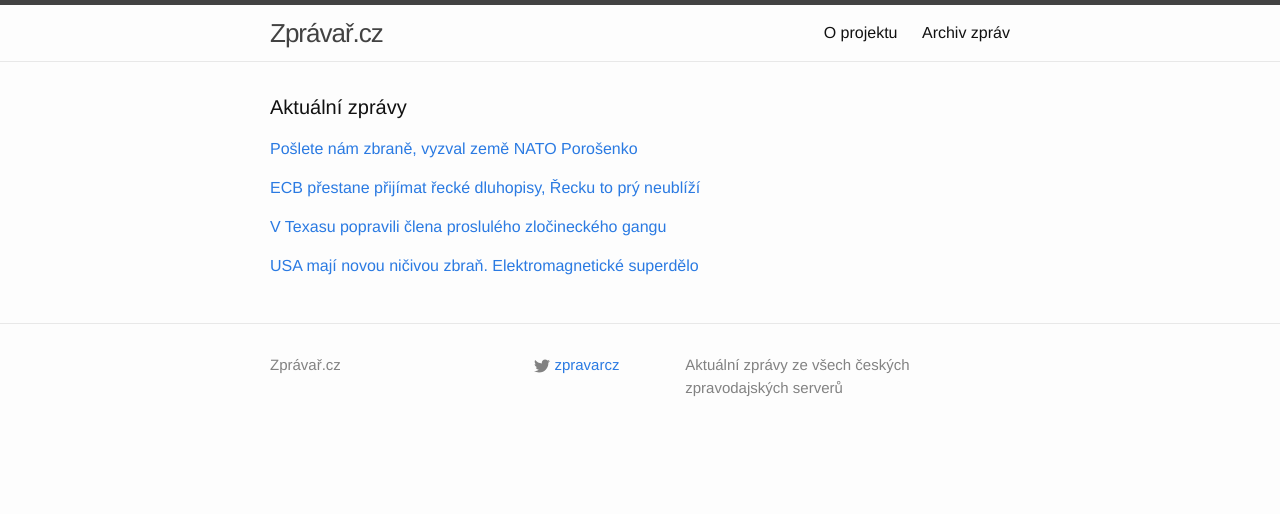
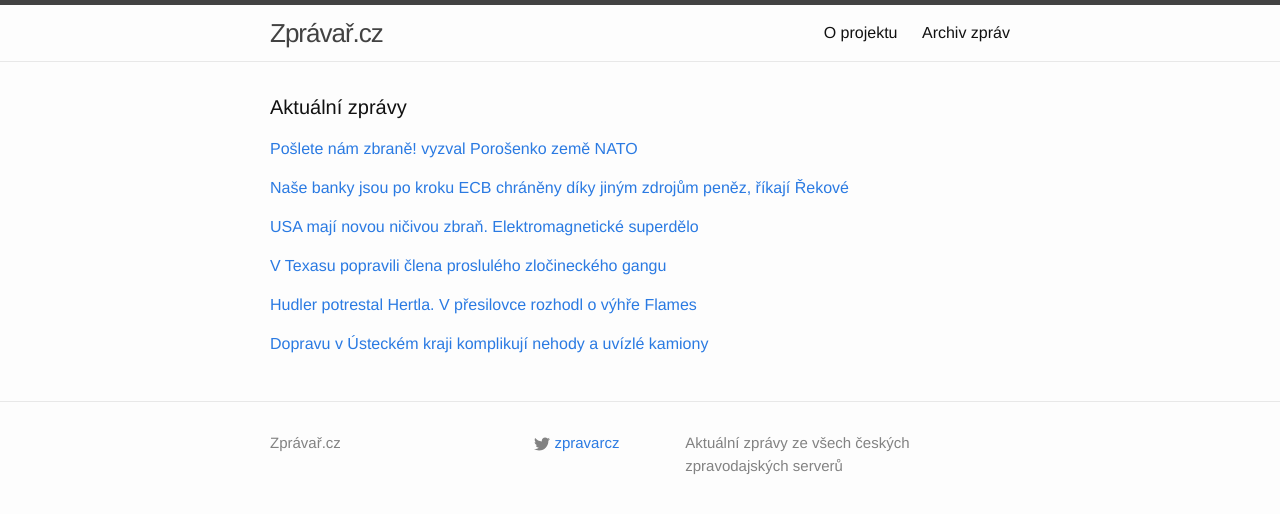
Before and after one commit to adliska/zpravar, a Jekyll site: the page built from index.html, in a window 1280 px wide. Shown: the top 514 px of the page. Built offline with Jekyll 4.4.1, drawn with Linux system fonts in a browser that asks for light colours.

Commit message:
zpravar news update

```diff
--- a/index.html
+++ b/index.html
@@ -5,34 +5,51 @@ layout: default
 <div class="home">
     <h1 class="page-heading">Aktuální zprávy</h1>
 
-<p><a href="javascript:;" onclick="toggle_visibility('zpravy0')">Pošlete nám zbraně, vyzval země NATO Porošenko</a></p>
+<p><a href="javascript:;" onclick="toggle_visibility('zpravy0')">Pošlete nám zbraně! vyzval Porošenko země NATO</a></p>
 <div id="zpravy0" style="display:none">
 <ul>
+<li><a href=http://www.tyden.cz/rubriky/zahranici/rusko-a-okoli/poslete-nam-zbrane-vyzval-porosenko-zeme-nato_332399.html>Pošlete nám zbraně! vyzval Porošenko země NATO - www.tyden.cz</a></li>
+<li><a href=http://www.lidovky.cz/poslete-nam-zbrane-zada-ukrajinsky-prezident-porosenko-nato-p5v-/zpravy-svet.aspx?c=A150205_071309_ln_zahranici_ele>Pošlete nám zbraně, žádá ukrajinský prezident Porošenko NATO  - www.lidovky.cz</a></li>
 <li><a href=http://zpravy.aktualne.cz/zahranici/poslete-nam-zbrane-vyzval-zeme-nato-porosenko/r~c7774420acfb11e4833a0025900fea04/>Pošlete nám zbraně, vyzval země NATO Porošenko - zpravy.aktualne.cz</a></li>
 <li><a href=http://www.tyden.cz/rubriky/zahranici/rusko-a-okoli/potrebujeme-poslat-zbrane-vybidl-porosenko-staty-nato_332399.html>Pošlete nám zbraně! vyzval Porošenko země NATO - www.tyden.cz</a></li>
 <li><a href=http://www.novinky.cz/zahranicni/evropa/360770-potrebujeme-poslat-zbrane-vybidl-nato-porosenko.html>Potřebujeme poslat zbraně, vybídl NATO Porošenko - www.novinky.cz</a></li>
 <li><a href=http://www.ceskenoviny.cz/zpravy/zpravy/ukrajinsky-prezident-vybidl-staty-nato-aby-kyjevu-poslaly-zbrane/1177567>Ukrajinský prezident vybídl státy NATO, aby Kyjevu poslaly zbraně - www.ceskenoviny.cz</a></li>
 </ul>
-</div><p><a href="javascript:;" onclick="toggle_visibility('zpravy1')">ECB přestane přijímat řecké dluhopisy, Řecku to prý neublíží</a></p>
+</div><p><a href="javascript:;" onclick="toggle_visibility('zpravy1')">Naše banky jsou po kroku ECB chráněny díky jiným zdrojům peněz, říkají Řekové</a></p>
 <div id="zpravy1" style="display:none">
 <ul>
+<li><a href=http://byznys.ihned.cz/c1-63487760-nase-banky-jsou-po-kroku-ecb-chraneny-diky-jinym-zdrojum-penez-rikaji-rekove>Naše banky jsou po kroku ECB chráněny díky jiným zdrojům peněz, říkají Řekové - byznys.ihned.cz</a></li>
 <li><a href=http://www.ceskatelevize.cz/ct24/ekonomika/300624-ecb-prestane-prijimat-recke-dluhopisy-recku-to-pry-neublizi/>ECB přestane přijímat řecké dluhopisy, Řecku to prý neublíží - www.ceskatelevize.cz</a></li>
 <li><a href=http://byznys.ihned.cz/c1-63487570-evropa-pritvrdila-proti-recku-prestane-akceptovat-jeho-statni-dluhopisy>Evropa přitvrdila proti Řecku, přestane akceptovat jeho státní dluhopisy - byznys.ihned.cz</a></li>
 <li><a href=http://www.financninoviny.cz/zpravodajstvi/zpravy/recko-banky-jsou-po-kroku-ecb-chraneny-diky-jinym-zdrojum-penez/1177566>Řecko: Banky jsou po kroku ECB chráněny díky jiným zdrojům peněz - www.financninoviny.cz</a></li>
 <li><a href=http://zpravy.e15.cz/zahranicni/ekonomika/ecb-pritvrdila-prestala-s-nakupem-reckych-dluhopisu-1159760>ECB přitvrdila: Přestala s nákupem řeckých dluhopisů - zpravy.e15.cz</a></li>
 </ul>
-</div><p><a href="javascript:;" onclick="toggle_visibility('zpravy2')">V Texasu popravili člena proslulého zločineckého gangu </a></p>
+</div><p><a href="javascript:;" onclick="toggle_visibility('zpravy2')">USA mají novou ničivou zbraň. Elektromagnetické superdělo</a></p>
 <div id="zpravy2" style="display:none">
+<ul>
+<li><a href=http://www.novinky.cz/zahranicni/amerika/360767-usa-maji-novou-nicivou-zbran-elektromagneticke-superdelo.html>USA mají novou ničivou zbraň. Elektromagnetické superdělo - www.novinky.cz</a></li>
+<li><a href=http://www.novinky.cz/zahranicni/amerika/360767-usa-maji-novou-zbran-elektromagneticke-superdelo-nepotrebuje-vybusninu.html>USA mají novou zbraň. Elektromagnetické superdělo nepotřebuje výbušninu - www.novinky.cz</a></li>
+<li><a href=http://www.novinky.cz/zahranicni/amerika/360767-elektromagneticke-superdelo-nepotrebuje-vybusninu.html>Elektromagnetické superdělo nepotřebuje výbušninu - www.novinky.cz</a></li>
+</ul>
+</div><p><a href="javascript:;" onclick="toggle_visibility('zpravy3')">V Texasu popravili člena proslulého zločineckého gangu </a></p>
+<div id="zpravy3" style="display:none">
 <ul>
 <li><a href=http://www.novinky.cz/zahranicni/amerika/360771-v-texasu-popravili-clena-prosluleho-zlocineckeho-gangu.html>V Texasu popravili člena proslulého zločineckého gangu  - www.novinky.cz</a></li>
 <li><a href=http://zpravy.idnes.cz/v-usa-popravili-prosluleho-gangstera-newbury-f4c-/zahranicni.aspx?c=A150205_064612_zahranicni_jj>V USA popravili známého gangstera, injekci dostal za vraždu policisty - zpravy.idnes.cz</a></li>
 <li><a href=http://www.novinky.cz/zahranicni/amerika/360771-v-usa-popravili-clena-prosluleho-zlocineckeho-gangu.html>V USA popravili člena proslulého zločineckého gangu  - www.novinky.cz</a></li>
 </ul>
-</div><p><a href="javascript:;" onclick="toggle_visibility('zpravy3')">USA mají novou ničivou zbraň. Elektromagnetické superdělo</a></p>
-<div id="zpravy3" style="display:none">
+</div><p><a href="javascript:;" onclick="toggle_visibility('zpravy4')">Hudler potrestal Hertla. V přesilovce rozhodl o výhře Flames</a></p>
+<div id="zpravy4" style="display:none">
 <ul>
-<li><a href=http://www.novinky.cz/zahranicni/amerika/360767-usa-maji-novou-nicivou-zbran-elektromagneticke-superdelo.html>USA mají novou ničivou zbraň. Elektromagnetické superdělo - www.novinky.cz</a></li>
-<li><a href=http://www.novinky.cz/zahranicni/amerika/360767-usa-maji-novou-zbran-elektromagneticke-superdelo-nepotrebuje-vybusninu.html>USA mají novou zbraň. Elektromagnetické superdělo nepotřebuje výbušninu - www.novinky.cz</a></li>
-<li><a href=http://www.novinky.cz/zahranicni/amerika/360767-elektromagneticke-superdelo-nepotrebuje-vybusninu.html>Elektromagnetické superdělo nepotřebuje výbušninu - www.novinky.cz</a></li>
+<li><a href=http://sport.aktualne.cz/hudler-potrestal-hertla-v-presilovce-rozhodl-o-vyhre-flames/r~0f19753aacfe11e4aff10025900fea04/>Hudler potrestal Hertla. V přesilovce rozhodl o výhře Flames - sport.aktualne.cz</a></li>
+<li><a href=http://hokej.idnes.cz/hokej-nhl-zpravodajstvi-081-/nhl.aspx?c=A150205_064605_nhl_rou>Hudler pomohl gólem k výhře Calgary, z Čechů bodoval v NHL také Krejčí - hokej.idnes.cz</a></li>
+<li><a href=http://www.sportovninoviny.cz/zpravy/hudler-prispel-golem-k-vyhre-calgary-nad-san-jose/1177596>Hudler přispěl gólem k výhře Calgary nad San Jose - www.sportovninoviny.cz</a></li>
+</ul>
+</div><p><a href="javascript:;" onclick="toggle_visibility('zpravy5')">Dopravu v Ústeckém kraji komplikují nehody a uvízlé kamiony</a></p>
+<div id="zpravy5" style="display:none">
+<ul>
+<li><a href=http://zpravy.aktualne.cz/regiony/dopravu-v-usteckem-kraji-komplikuji-nehody-a-uvizle-kamiony/r~a34576fcad0111e4bdad0025900fea04/>Dopravu v Ústeckém kraji komplikují nehody a uvízlé kamiony - zpravy.aktualne.cz</a></li>
+<li><a href=http://zpravy.idnes.cz/situace-na-silnicich-0lb-/domaci.aspx?c=A150205_072337_domaci_jj>Dopravu v Ústeckém kraji brzdí nehody, na Zlínsku leží zledovatělý sníh - zpravy.idnes.cz</a></li>
+<li><a href=http://www.ceskenoviny.cz/zpravy/zpravy/v-jesenikach-slabe-snezilo-silnice-jsou-s-opatrnosti-sjizdne/1177593>V Jeseníkách slabě sněžilo, silnice jsou s opatrností sjízdné - www.ceskenoviny.cz</a></li>
 </ul>
 </div></div>
```
